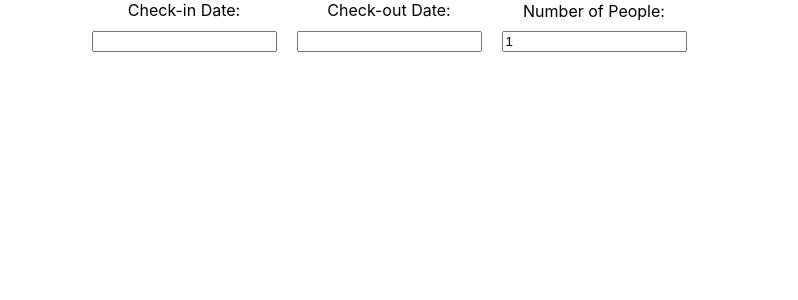
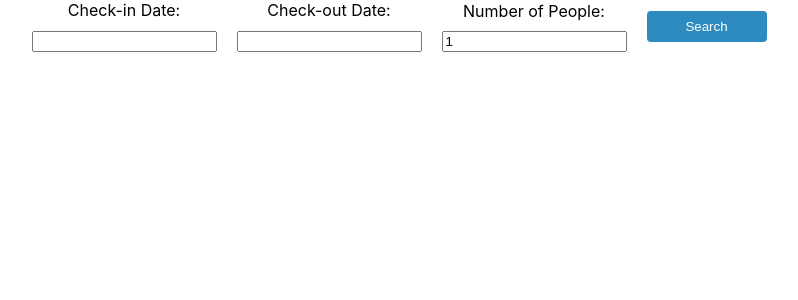
Before and after one commit to CSI2132G46ORG/CSI2132G46, a React (Create React App) app in the folder hotel_booking/: page / in a window 1280 px wide. Shown: the top 300 px of the page, without its empty margins (241-1039 px from the left). Built offline with nearby package versions, Linux system fonts and the light colour scheme.

Commit message:
Added search button

```diff
--- a/hotel_booking/src/App.js
+++ b/hotel_booking/src/App.js
@@ -1,14 +1,12 @@
 import React, {useState} from 'react';
 import './App.css'
-import DatePickers from './components/DatePicker';
-import PeoplePicker from './components/PeoplePicker';
+import CheckInOut from './components/CheckInOut';
 
 function App() {
   return (
     <div className="App">
       <div className="container">
-        <DatePickers />
-        <PeoplePicker />
+        <CheckInOut />
       </div>
     </div>
   );
--- /dev/null
+++ b/hotel_booking/src/components/CheckInOut.js
@@ -0,0 +1,19 @@
+import React, {useState} from 'react';
+import './styles/CheckInOut.css'
+import DatePickers from './DatePicker';
+import PeoplePicker from './PeoplePicker';
+import SearchButton from './SearchButton';
+
+function CheckInOut() {
+  return (
+    <div className="CheckInOut">
+      <div className="container">
+        <DatePickers />
+        <PeoplePicker />
+        <SearchButton />
+      </div>
+    </div>
+  );
+}
+
+export default CheckInOut;
--- /dev/null
+++ b/hotel_booking/src/components/SearchButton.js
@@ -0,0 +1,18 @@
+import React, { useState } from 'react';
+import './styles/SearchButton.css';
+
+function SearchButton() {
+
+    const handleSearchButtonClick = () => {
+        console.log("Search button clicked");
+      };
+
+      return (
+        <div className="search-button-container">
+            <button className="search-button" onClick={handleSearchButtonClick}>Search</button>
+        </div>
+
+      );
+    }
+
+    export default SearchButton;
--- /dev/null
+++ b/hotel_booking/src/components/styles/CheckInOut.css
@@ -0,0 +1,5 @@
+.container {
+    display: flex;
+    justify-content: center;
+    align-items: center;
+  }
--- /dev/null
+++ b/hotel_booking/src/components/styles/SearchButton.css
@@ -0,0 +1,13 @@
+.search-button {
+    background-color: #2E8BC0;
+    color: white;
+    padding: 8px 16px;
+    width: 120px;
+    border-radius: 4px;
+    border: none;
+  }
+
+  .search-button:hover {
+    transform: scale(1.05);
+    box-shadow: 0px 0px 10px rgba(0, 0, 0, 0.5);
+  }
```
